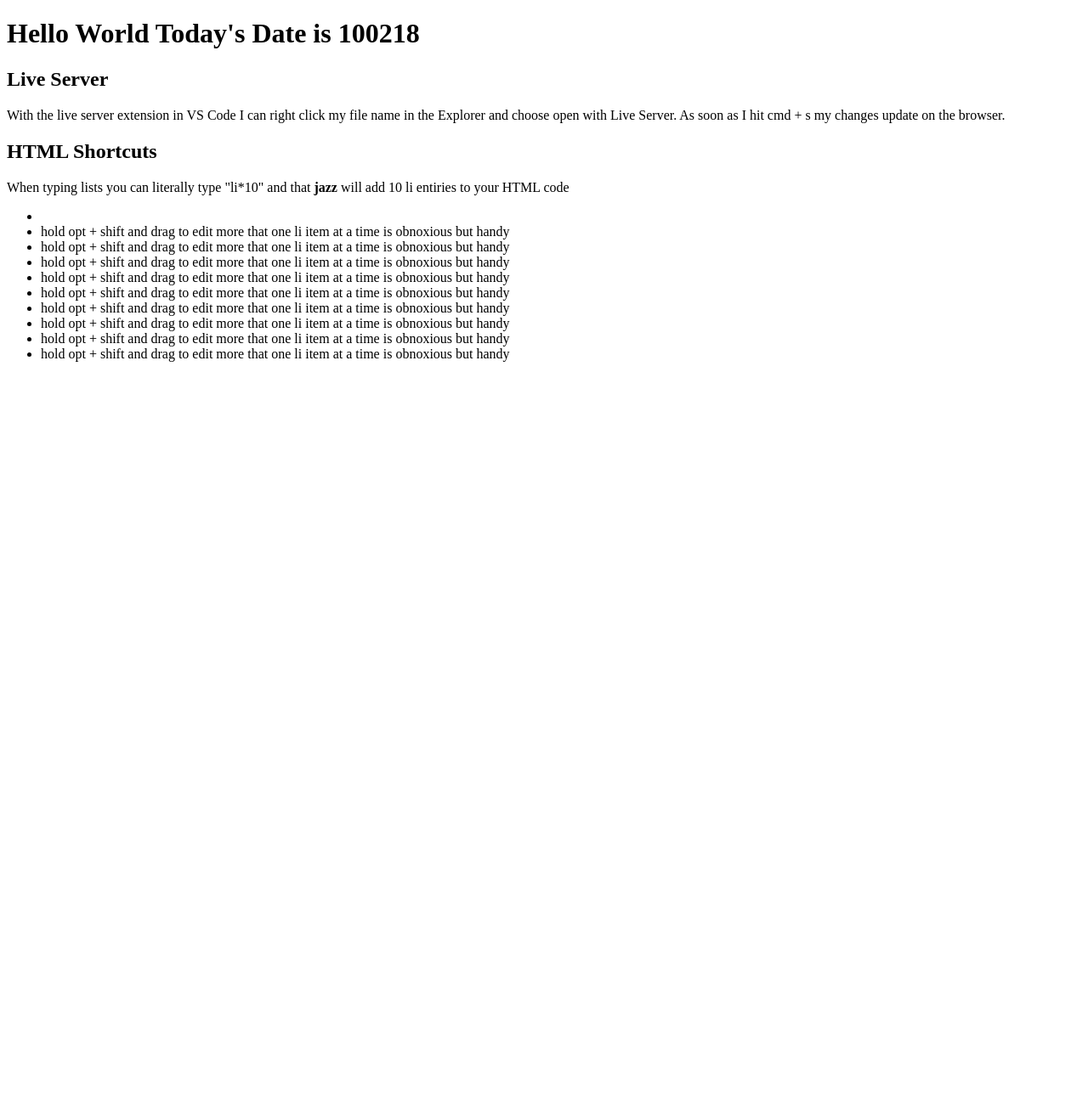
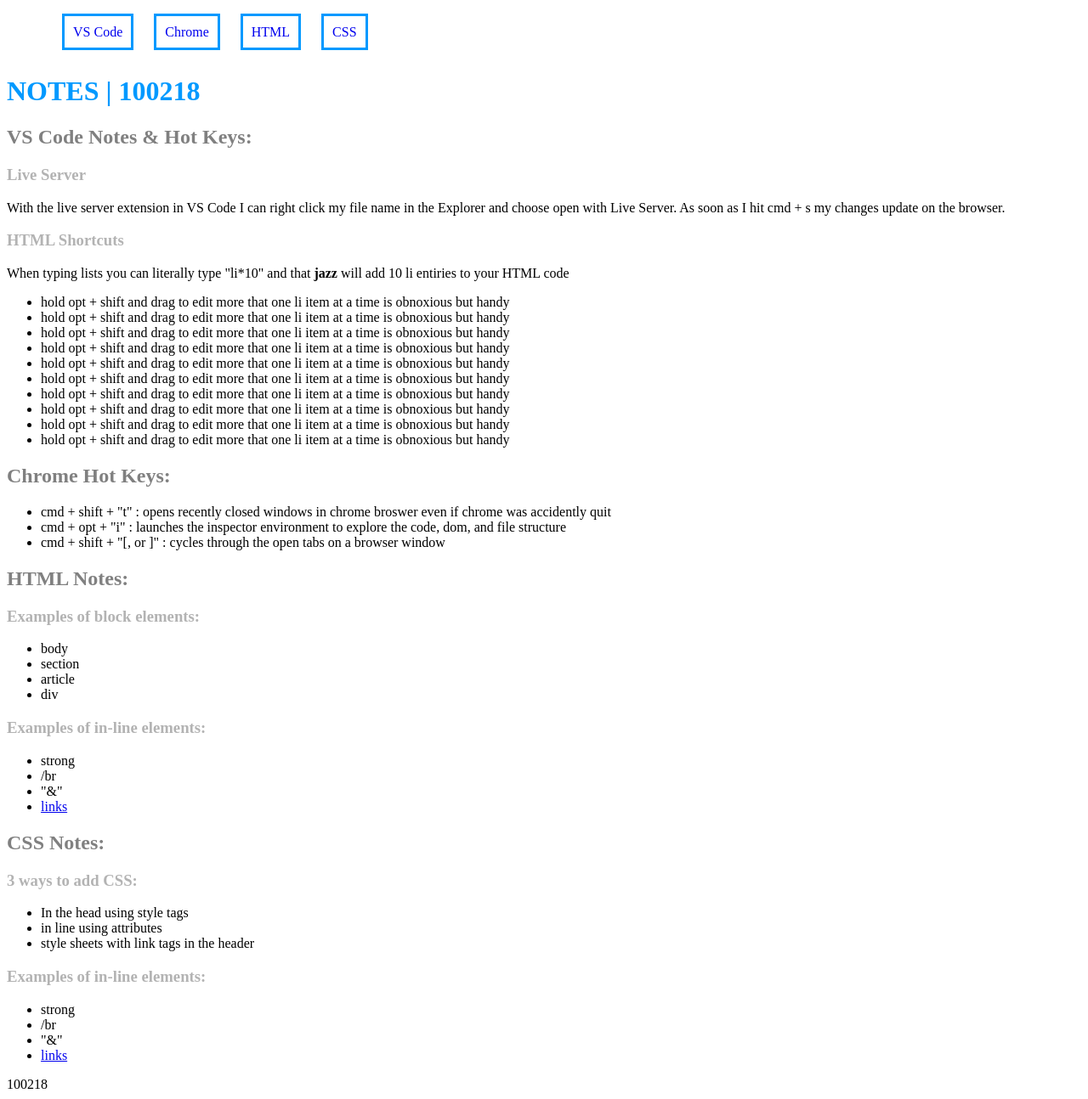
Before and after one commit to pickuppatterns/alch_code_prep_100218, a plain HTML site: page index.html in a window 1280 px wide. Shown: the whole page at 85% size. Before the commit the page ends 800 px from the top, so only its background shows below. Drawn offline with Linux system fonts and the light colour scheme.

Commit message:
Added stylesheet and markup to index.html

```diff
--- a/index.html
+++ b/index.html
@@ -4,15 +4,27 @@
     <meta charset="UTF-8">
     <meta name="viewport" content="width=device-width, initial-scale=1.0">
     <meta http-equiv="X-UA-Compatible" content="ie=edge">
-    <title>ALCHEMY CODE BOOT CAMP PREP |  100218</title>
+    <link rel="stylesheet" href="style.css">
+    <title>ALCHEMY CODE BOOT CAMP PREP NOTES |  100218</title>
 </head>
 <body>
-<h1>Hello World Today's Date is 100218</h1>
-<h2>Live Server</h2>
+    <nav id="skipto">
+        <ul>
+        <li><a href="#vs_code">VS Code</a></li>
+        <li><a href="#chrome">Chrome</a></li>
+        <li><a href="#HTML">HTML</a></li>
+        <li><a href="#CSS">CSS</a></li>
+    </ul>
+</nav>
+<h1>NOTES |  100218</h1>
+<section id ="vs_code">
+    <h2>VS Code Notes &amp; Hot Keys:</h2>
+    <h3>Live Server</h3>
         <p>With the live server extension in VS Code I can right click my file name in the Explorer and choose open with Live Server.  As soon as I hit cmd + s my changes update on the browser.  </p>
-<h2>HTML Shortcuts</h2>
+    <h3>HTML Shortcuts</h3>
     <p>When typing lists you can literally type "li*10" and that <strong>jazz</strong> will add 10 li entiries to your HTML code</p>
-<ul><li></li>
+    <ul>
+        <li>hold opt + shift and drag to edit more that one li item at a time is obnoxious but handy</li>
         <li>hold opt + shift and drag to edit more that one li item at a time is obnoxious but handy</li>
         <li>hold opt + shift and drag to edit more that one li item at a time is obnoxious but handy</li>
         <li>hold opt + shift and drag to edit more that one li item at a time is obnoxious but handy</li>
@@ -23,7 +35,50 @@
         <li>hold opt + shift and drag to edit more that one li item at a time is obnoxious but handy</li>
         <li>hold opt + shift and drag to edit more that one li item at a time is obnoxious but handy</li>
     </ul>
-
-</li>
+</section>
+<section id="chrome">
+    <h2>Chrome Hot Keys:</h2>
+    <ul>
+        <li>cmd + shift + "t" : opens recently closed windows in chrome broswer even if chrome was accidently quit</li>
+        <li>cmd + opt   + "i" : launches the inspector environment to explore the code, dom, and file structure</li>
+        <li>cmd + shift + "[, or ]" : cycles through the open tabs on a browser window</li>
+    </ul>
+    </section>
+    <section id = "HTML">
+        <h2>HTML Notes:</h2>
+        <h3>Examples of block elements:</h3>
+        <ul>
+            <li>body</li>
+        <li>section</li>
+        <li>article</li>
+        <li>div</li>
+    </ul>
+    <h3>Examples of in-line elements:</h3>
+        <ul>
+            <li>strong</li>
+            <li>/br</li>
+            <li>"&amp;"</li>
+            <li><a href="http://127.0.0.1:5500/100218/index.html#HTML">links</a></li>
+    </ul>
+    </section>
+    <section id = "CSS">
+        <h2>CSS Notes:</h2>
+        <h3>3 ways to add CSS:</h3>
+        <ul>
+            <li>In the head using style tags</li>
+            <li>in line using attributes</li>
+            <li>style sheets with link tags in the header</li>
+            </ul>
+        <h3>Examples of in-line elements:</h3>
+            <ul>
+                <li>strong</li>
+                <li>/br</li>
+                <li>"&amp;"</li>
+                <li><a href="http://127.0.0.1:5500/100218/index.html#HTML">links</a></li>
+        </ul>
+    </section>
 </body>
+<footer>
+    100218
+</footer>
 </html>
--- /dev/null
+++ b/style.css
@@ -0,0 +1,29 @@
+ #skipto {
+     padding:5px 15px 5px 15px;
+     overflow: visible;
+
+
+ }
+ #skipto li {
+    list-style: none;
+    display: inline-block;
+    word-wrap: break-word;
+
+    /*display:none;*/
+}
+
+#skipto a {
+    text-decoration: none;
+    border:3px solid #0099ff;
+    padding: 10px;
+    margin:10px;
+}
+h1 {
+    color: #0099ff;
+}
+h2 {
+    color: #808080;
+}
+h3, h4, h5, h6 {
+    color: #b3b3b3;
+}
```
Lines whose indentation alone changed are shown as unchanged.
